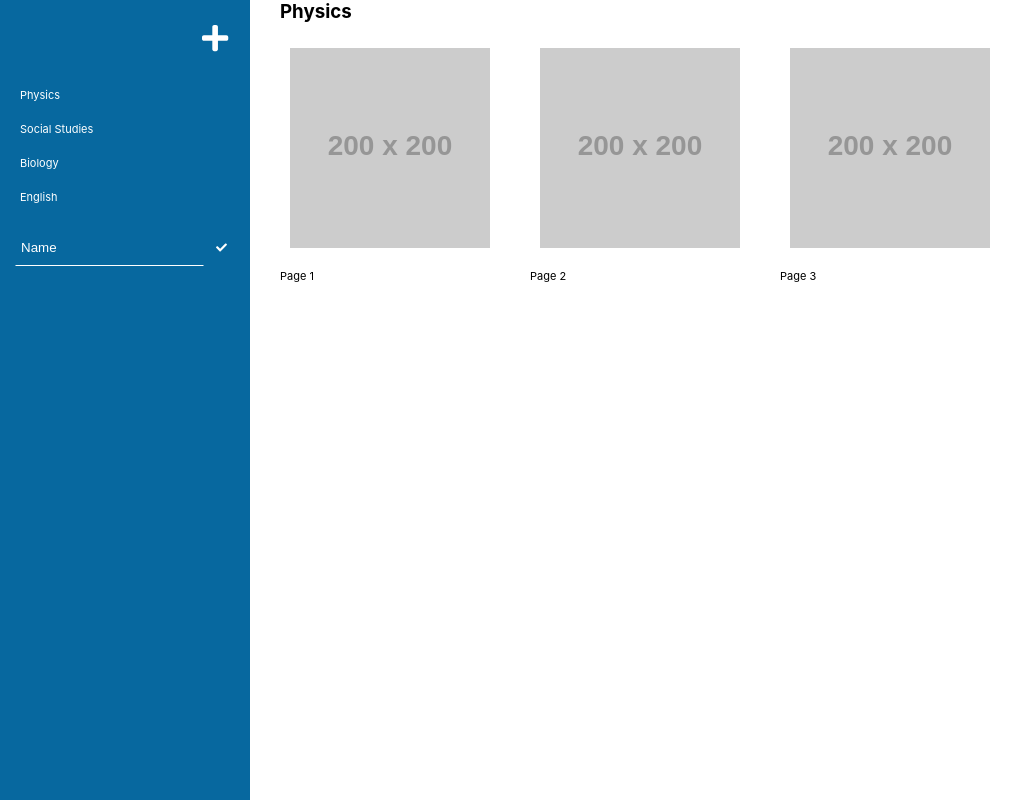
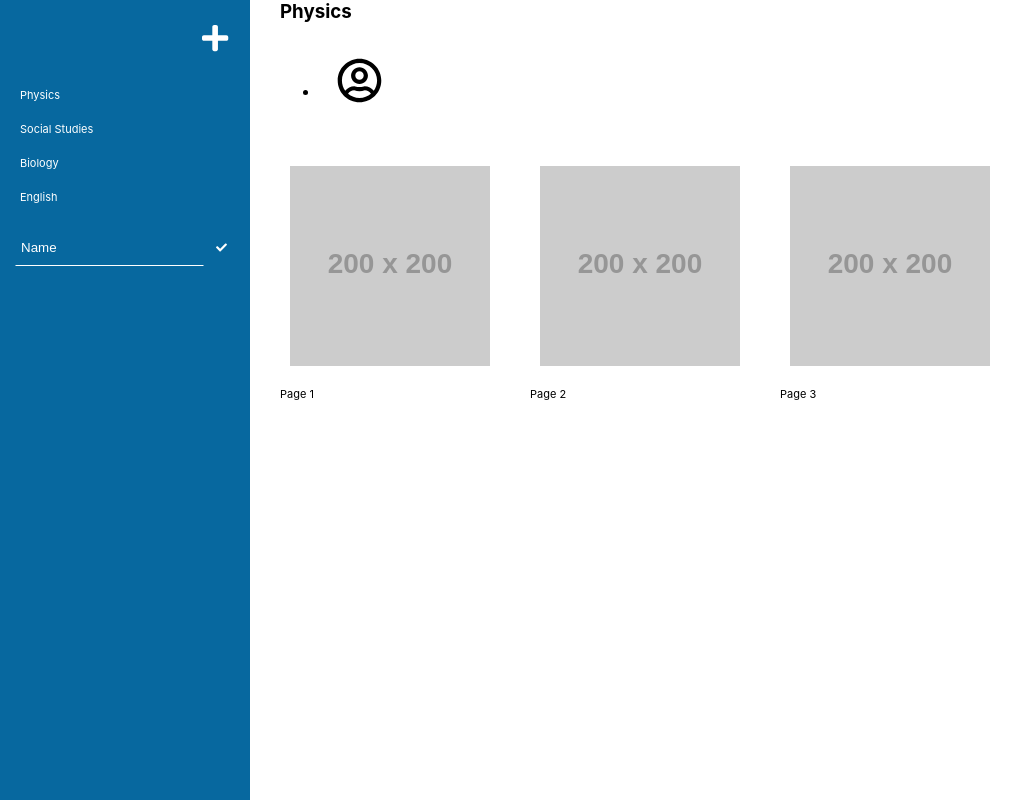
Before and after one commit to hyungmogu/note-sharing-app, a React (Create React App) app in the folder web/: page /note-sharing-app/notes/1 in a window 1280 px wide. Shown: the whole page, without its empty margins (0-1032 px from the left). Built offline with nearby package versions, Linux system fonts and the light colour scheme.

Commit message:
feat: add user button 'SecondaryHeader'

```diff
--- a/web/package.json
+++ b/web/package.json
@@ -5,6 +5,7 @@
   "homepage": "https://hyungmogu.github.io/note-sharing-app",
   "dependencies": {
     "@fortawesome/fontawesome-svg-core": "^1.2.27",
+    "@fortawesome/free-regular-svg-icons": "^5.12.1",
     "@fortawesome/free-solid-svg-icons": "^5.12.1",
     "@fortawesome/react-fontawesome": "^0.1.8",
     "@testing-library/jest-dom": "^4.2.4",
--- a/web/src/App.scss
+++ b/web/src/App.scss
@@ -108,6 +108,19 @@ input {
   &.button--type-cancel {
     color: $color-white;
     padding: 10px;
+
+    &:focus {
+      outline: none;
+    }
+
+    &:hover {
+      color: darken($color-primary, 15);
+    }
+  }
+
+  &.button--type-user {
+    font-size: 45px;
+    padding: $container-spacing;
 
     &:focus {
       outline: none;
--- a/web/src/components/SecondaryHeader.js
+++ b/web/src/components/SecondaryHeader.js
@@ -1,4 +1,7 @@
 import React, { Component } from 'react';
+
+import { FontAwesomeIcon } from '@fortawesome/react-fontawesome';
+import { faUserCircle } from '@fortawesome/free-regular-svg-icons'
 
 class SecondaryHeader extends Component {
 
@@ -8,6 +11,13 @@ class SecondaryHeader extends Component {
                 <h3 className="secondaryHeader--h3">
                     Physics
                 </h3>
+                <ul>
+                    <li>
+                        <button className="button button--type-user">
+                            <FontAwesomeIcon icon={faUserCircle}/>
+                        </button>
+                    </li>
+                </ul>
             </header>
         );
     }
```
Also changed, not shown: 1 other file (tests, documents, lock files or other folders).
